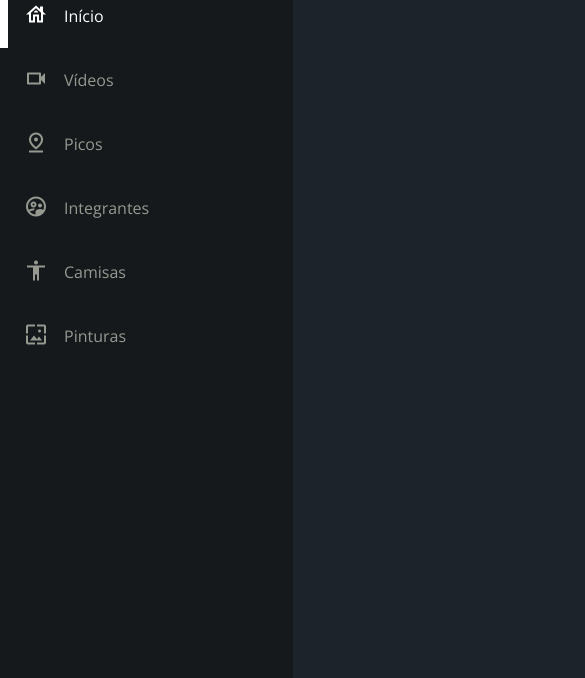
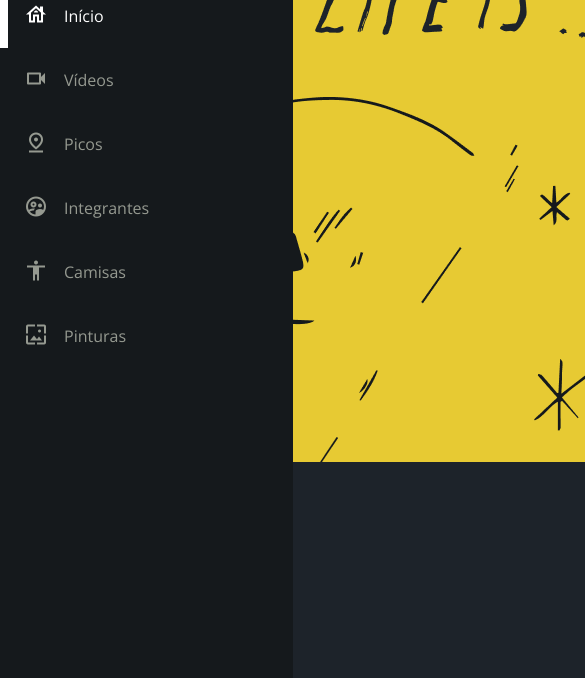
Before and after one commit to steim01/comunity-of-skate, a plain HTML site: page index.html in a window 390 px wide. Shown: the part 222-900 px from the top of the page, 585 px wide, since content can reach past the window. Drawn offline with nearby package versions, Linux system fonts and the light colour scheme.

Commit message:
foi criado no index principal  a tag main e feito ajustes

```diff
--- a/index.html
+++ b/index.html
@@ -28,6 +28,23 @@
         <a href="#" class="menu-lateral__link menu-lateral__link--camisas">Camisas</a>
         <a href="#" class="menu-lateral__link menu-lateral__link--pinturas">Pinturas</a>
     </nav>
+
+    <main class="principal">
+        <h2 class="titulo-pagina">Início</h2>
+        <article class="cartao">
+            <img src="./assets/img/banner-mobile_1.png" alt="Banner do cartao" class="cartao__imagem">
+            <div class="cartao__conteudo">
+                <p class="cartao__destaque">Vídeo em destaque</p>
+                <h3 class="cartao__titulo">HZC - Título</h3>
+                <p class="cartao__perfil">Bruno Lopez</p>
+                <p class="cartao__info cartao__info--tempo">33 minutos</p>
+                <p class="cartao__info cartao__info--visualizacao">33 visualizações</p>
+                <button class="cartao__botao cartao__botao--play cartao__botao--destaque">Assistir agora</button>
+
+            </div>
+        </article>
+    </main>
+
     <script src="./index.js"></script>
 </body>
 </html>
```
